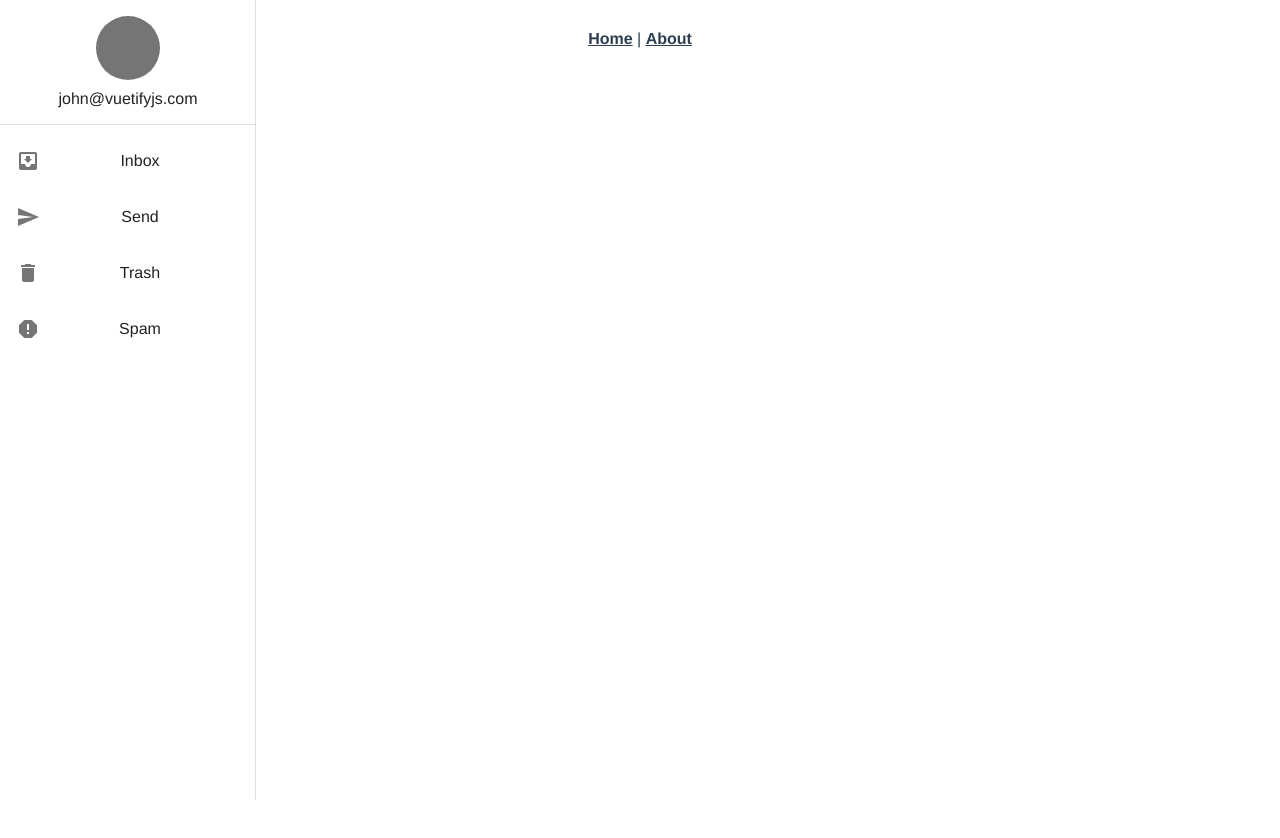
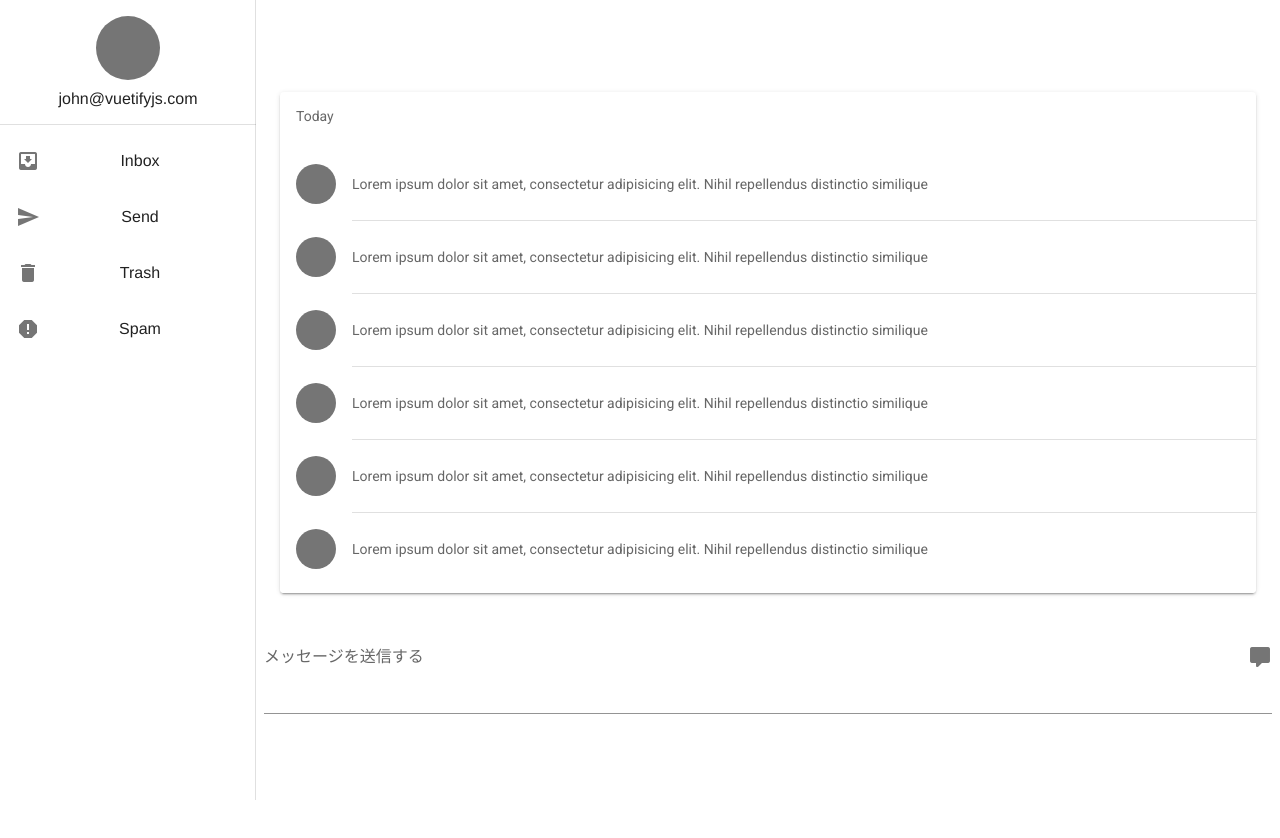
Before and after one commit to EisukeWatanabe/vue-chat, a Vue app: page /chat in a window 1280 px wide. Shown: the top 838 px of the page. Before the commit the page ends 800 px from the top, so only its background shows below. Built offline with nearby package versions, Linux system fonts and the light colour scheme.

Commit message:
create UserList

```diff
--- a/src/App.vue
+++ b/src/App.vue
@@ -1,8 +1,8 @@
 <template>
   <div id="app">
     <div id="nav">
-      <router-link to="/">Home</router-link> |
-      <router-link to="/about">About</router-link>
+<!--      <router-link to="/">Home</router-link> |-->
+<!--      <router-link to="/about">About</router-link>-->
     </div>
 
     <v-navigation-drawer v-model="drawer" app>
--- a/src/router/index.js
+++ b/src/router/index.js
@@ -1,14 +1,15 @@
 import Vue from 'vue'
 import VueRouter from 'vue-router'
-import Home from '../views/Home.vue'
+import UserList from '../views/UserList.vue'
+import ChatBoard from '../views/ChatBoard.vue'
 
 Vue.use(VueRouter)
 
 const routes = [
   {
     path: '/',
-    name: 'Home',
-    component: Home
+    name: 'UsrList',
+    component: UserList
   },
   {
     path: '/about',
@@ -17,6 +18,11 @@
     // this generates a separate chunk (about.[hash].js) for this route
     // which is lazy-loaded when the route is visited.
     component: () => import(/* webpackChunkName: "about" */ '../views/About.vue')
+  },
+  {
+    path: '/chat',
+    name: 'ChatBoard',
+    component: ChatBoard
   }
 ]
 
--- /dev/null
+++ b/src/views/ChatBoard.vue
@@ -0,0 +1,79 @@
+<template>
+  <v-app id="inspire">
+
+    <v-main>
+      <v-container
+          class="py-8 px-6"
+          fluid>
+        <v-row>
+          <v-col
+              v-for="card in cards"
+              :key="card"
+              cols="12">
+            <v-card>
+              <v-subheader>{{ card }}</v-subheader>
+
+              <v-list two-line>
+                <template v-for="n in 6">
+                  <v-list-item
+                      :key="n">
+                    <v-list-item-avatar color="grey darken-1">
+                    </v-list-item-avatar>
+
+                    <v-list-item-content>
+<!--                      <v-list-item-title>Message {{ n }}</v-list-item-title>-->
+
+                      <v-list-item-subtitle class="message">
+                        Lorem ipsum dolor sit amet, consectetur adipisicing elit. Nihil repellendus distinctio similique
+                      </v-list-item-subtitle>
+                    </v-list-item-content>
+                  </v-list-item>
+
+                  <v-divider
+                      v-if="n !== 6"
+                      :key="`divider-${n}`"
+                      inset>
+                  </v-divider>
+                </template>
+              </v-list>
+            </v-card>
+          </v-col>
+        </v-row>
+      </v-container>
+      <v-textarea
+          append-icon="mdi-comment"
+          class="mx-2"
+          label="メッセージを送信する"
+          rows="3"
+          auto-grow
+      ></v-textarea>
+    </v-main>
+  </v-app>
+</template>
+
+<script>
+export default {
+  created() {
+    this.user_id = this.$route.query.user_id;
+    console.log("user_id", this.user_id)
+  },
+  data: () => ({
+    user_id: '',
+    cards: ['Today'],
+    drawer: null,
+    links: [
+      ['mdi-inbox-arrow-down', 'Inbox'],
+      ['mdi-send', 'Send'],
+      ['mdi-delete', 'Trash'],
+      ['mdi-alert-octagon', 'Spam'],
+    ],
+  }),
+}
+</script>
+
+<style scoped>
+.message {
+  text-align: left;
+}
+
+</style>
--- /dev/null
+++ b/src/views/UserList.vue
@@ -0,0 +1,40 @@
+<template>
+  <v-app id="inspire">
+    <v-app-bar
+        app
+        shrink-on-scroll>
+
+      <v-toolbar-title>ユーザー一覧</v-toolbar-title>
+
+      <v-spacer></v-spacer>
+
+      <v-btn icon>
+        <v-icon>mdi-dots-vertical</v-icon>
+      </v-btn>
+    </v-app-bar>
+
+    <v-main>
+      <v-container>
+        <v-row>
+          <v-col
+              v-for="n in 24"
+              :key="n"
+              cols="4">
+<!--            <v-card height="200"></v-card>-->
+            <router-link :to="{ path: '/chat', query: { user_id: n }}">
+              <v-avatar
+                  color="grey lighten-2"
+                  size="128"></v-avatar>
+            </router-link>
+          </v-col>
+        </v-row>
+      </v-container>
+    </v-main>
+  </v-app>
+</template>
+
+<script>
+export default {
+  //
+}
+</script>
```
